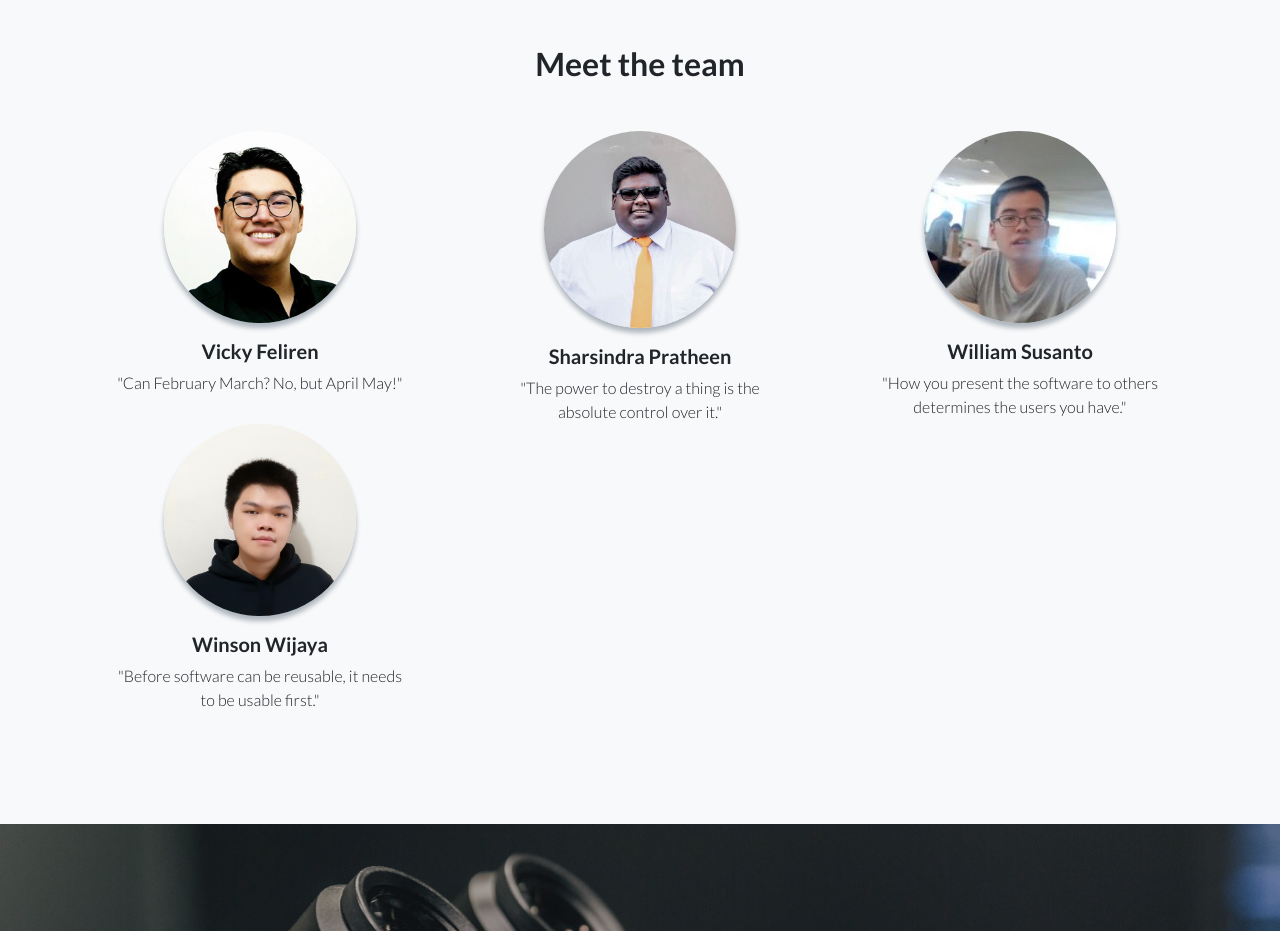
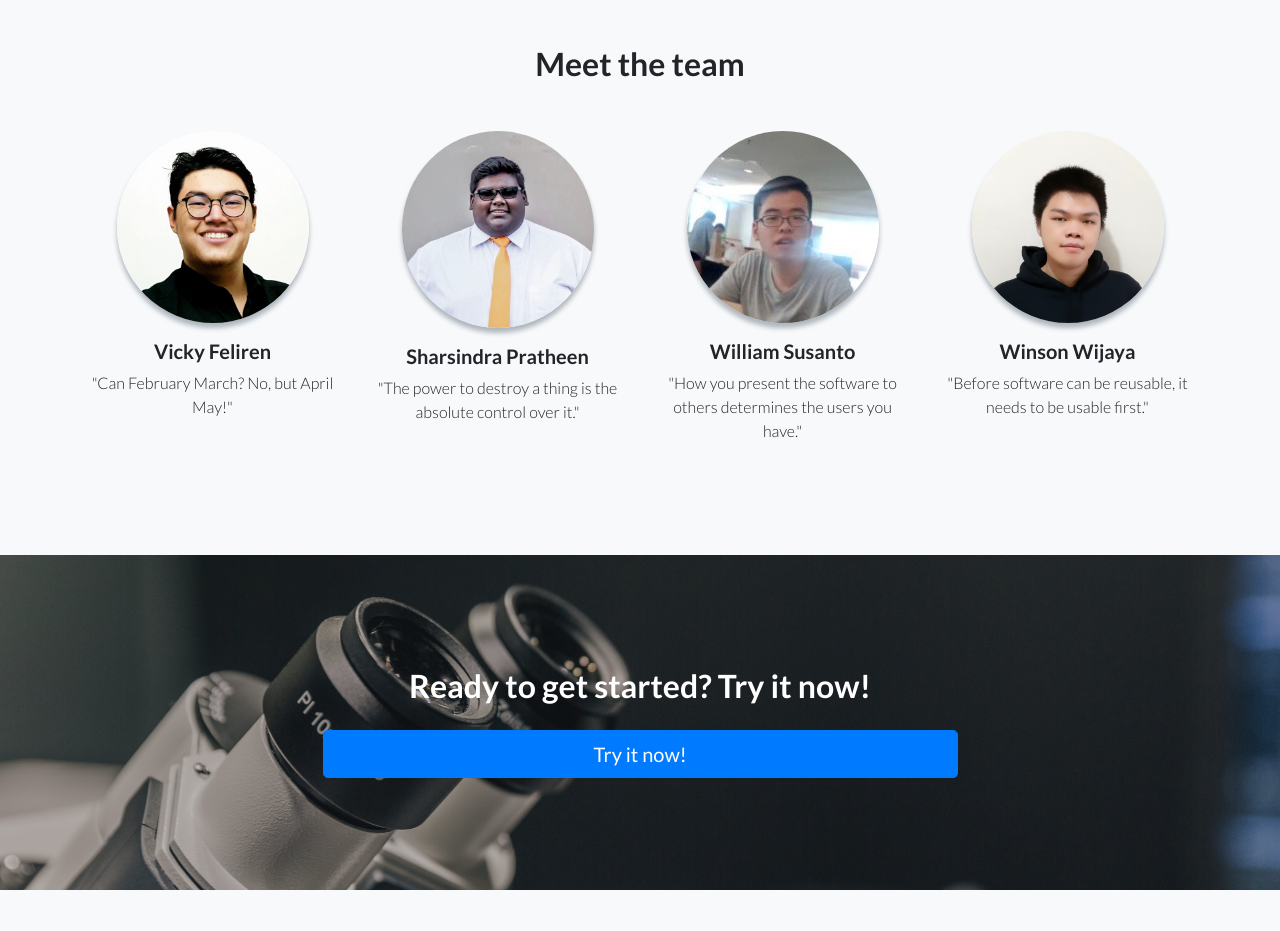
Before and after one commit to Feliren88/VirtuaLab, a plain HTML site: page index.html in a window 1280 px wide. Shown: the part 2660-3591 px from the top of the page. Drawn offline with Linux system fonts and the light colour scheme.

Commit message:
change col-lg-4 to 3

```diff
--- a/index.html
+++ b/index.html
@@ -127,28 +127,28 @@
       <h2 class="mb-5">Meet the team</h2>
       <div class="row">
 
-        <div class="col-lg-4">
+        <div class="col-lg-3">
           <div class="testimonial-item mx-auto mb-5 mb-lg-0">
             <img class="img-fluid rounded-circle mb-3" src="frontend/img/0.jpeg" alt="">
             <h5>Vicky Feliren</h5>
             <p class="font-weight-light mb-0">"Can February March? No, but April May!"</p>
           </div>
         </div>
-        <div class="col-lg-4">
+        <div class="col-lg-3">
           <div class="testimonial-item mx-auto mb-5 mb-lg-0">
             <img class="img-fluid rounded-circle mb-3" src="frontend/img/IMG_2286_Original 2.jpg" alt="">
             <h5>Sharsindra Pratheen</h5>
             <p class="font-weight-light mb-0">"The power to destroy a thing is the absolute control over it."</p>
           </div>
         </div>
-        <div class="col-lg-4">
+        <div class="col-lg-3">
           <div class="testimonial-item mx-auto mb-5 mb-lg-0">
             <img class="img-fluid rounded-circle mb-3" src="frontend/img/IMG-20191117-WA0000.jpg" alt="">
             <h5>William Susanto</h5>
             <p class="font-weight-light mb-0">"How you present the software to others determines the users you have."</p>
           </div>
         </div>
-        <div class="col-lg-4">
+        <div class="col-lg-3">
           <div class="testimonial-item mx-auto mb-5 mb-lg-0">
             <img class="img-fluid rounded-circle mb-3" src="frontend/img/20200730_115621.jpg" alt="">
             <h5>Winson Wijaya</h5>
```
